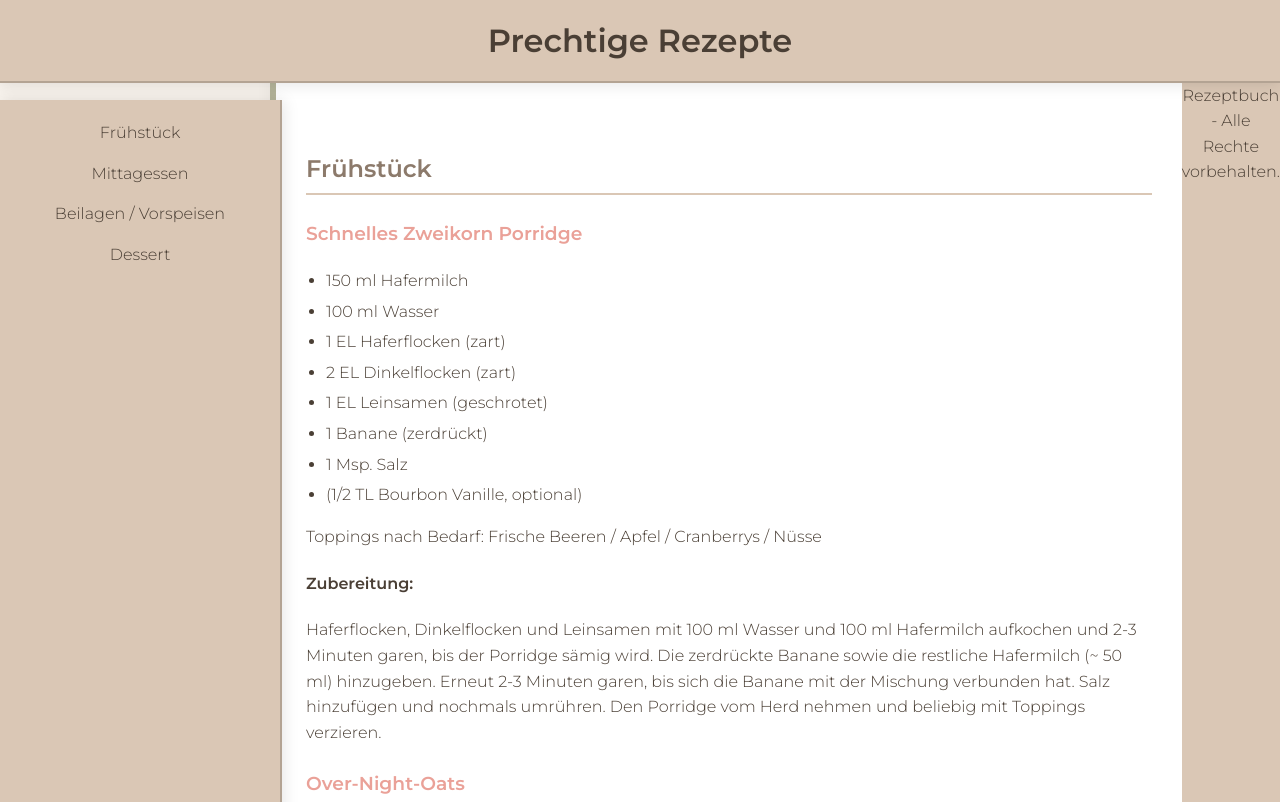
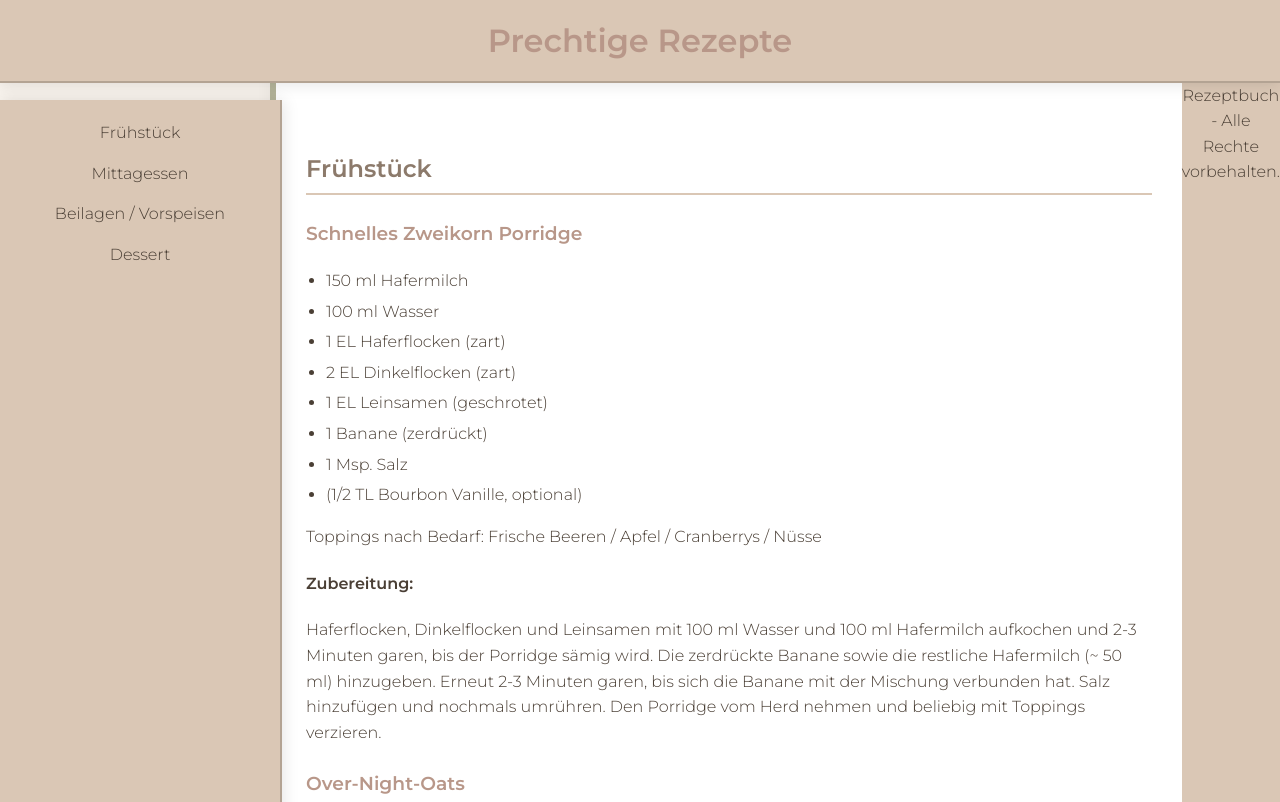
Before and after one commit to Precht170525/prechtige-rezepte, a plain HTML site: page index.html in a window 1280 px wide. Shown: the top 802 px of the page. Drawn offline with Linux system fonts and the light colour scheme.

Commit message:
Update styles.css

```diff
--- a/styles.css
+++ b/styles.css
@@ -30,7 +30,7 @@ header {
     left: 0;
     width: 100%;
     background-color: #DAC7B5;
-    color: #4A3F35;
+    color: #b89789;
     text-align: center;
     padding: 15px 0;
     z-index: 999;
@@ -101,7 +101,7 @@ h2 {
 }
 
 h3 {
-    color: #eaa198;
+    color: #b89789;
     margin-top: 24px;
 }
 
```
